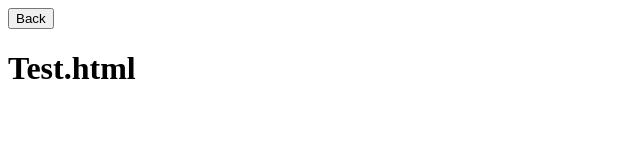
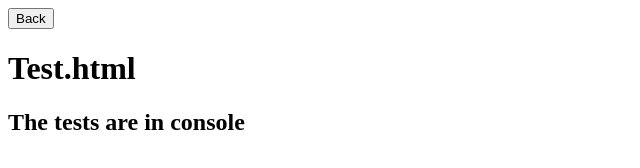
Before and after one commit to Thang-sudo/EECS448_Blackjack, a website: page public/test.html in a window 1280 px wide. Shown: the whole page, without its empty margins (0-640 px from the left). Drawn offline with Linux system fonts and the light colour scheme.

Commit message:
Updated test suite

```diff
--- a/public/test.html
+++ b/public/test.html
@@ -8,6 +8,7 @@
 <body onload = 'runTests()'>
     <button onclick="window.location.href='index.html'">Back</button>
     <h1>Test.html</h1>
+    <h2>The tests are in console</h2>
     <script type="text/javascript" src="./test.js"></script>
 </body>
 </html>
```
